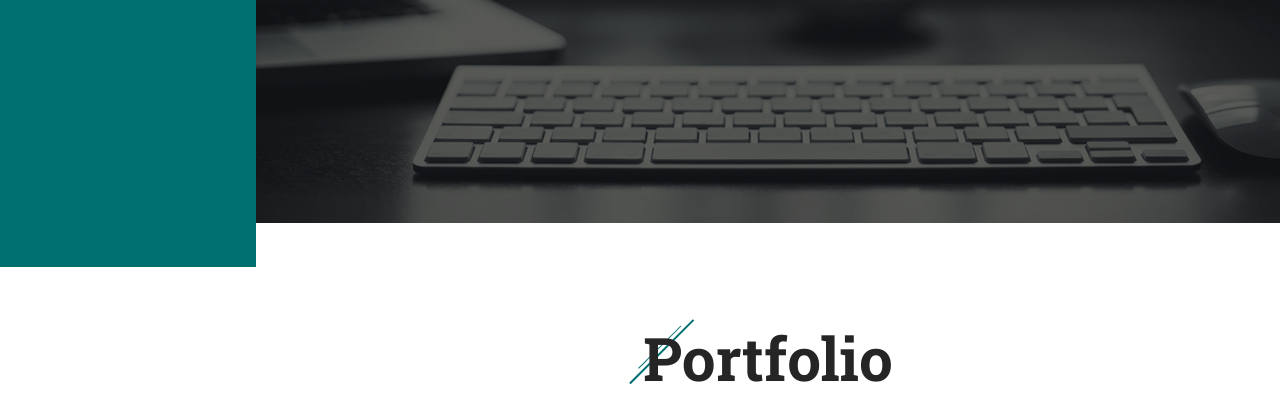
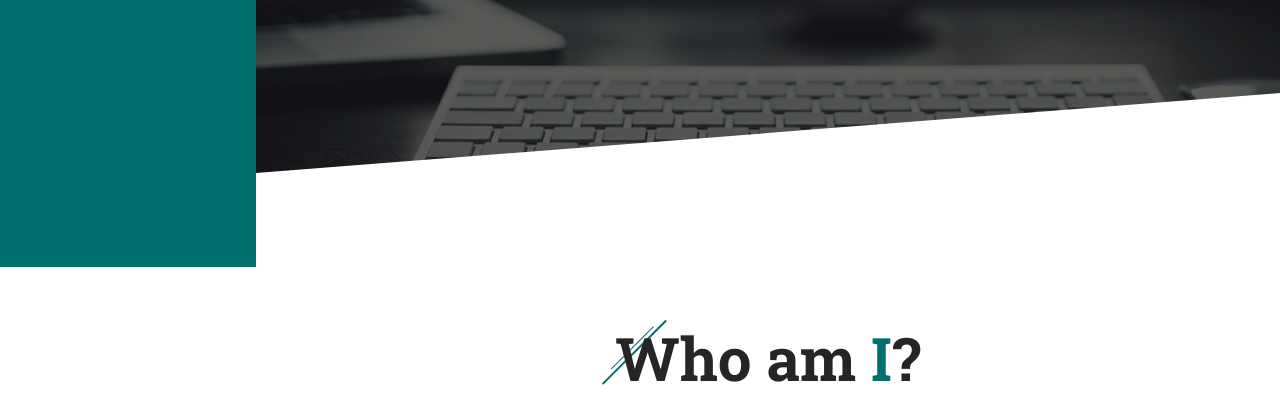
Before and after one commit to VsevolodKurochka/portfolio-old, a plain HTML site: page index.html in a window 1280 px wide. Shown: the part 533-952 px from the top of the page. Drawn offline with Linux system fonts and the light colour scheme.

Commit message:
Problems with about section

```diff
--- a/index.html
+++ b/index.html
@@ -61,7 +61,7 @@
 		</div>
 	</nav>
 	<main class="main-wrapper">
-		<header class="header" data-parallax="scroll" data-image-src="img/header.png" data-speed="0.4">
+		<header class="header border-right" data-parallax="scroll" data-image-src="img/header.png" data-speed="0.4">
 			<div class="vcontainer">
 				<div class="vrow">
 					<div class="vcol-xs-12">
@@ -78,8 +78,21 @@
 					</div>
 				</div>
 			</div>
-			<div class="header-covering"></div>
+			<!-- <div class="header-covering"></div> -->
 		</header>
+		<section class="vsection" id="about">
+			<div class="vcontainer">
+				<div class="vrow">
+					<h3 class="h3"><span class="vtitle-inner">Who am <span class="corp-c">I</span>?</span></h3>
+					<div class="about-wrap">
+						<div class="about-image">
+							<img src="img/man.png" alt="">
+						</div>
+					</div>
+					<h4 class="about-title"><div class="as">Vsevolod Kurochka</div></h4>
+				</div>
+			</div>
+		</section>
 		<section class="vsection" id="portfolio">
 			<div class="vcontainer">
 				<div class="vrow">
@@ -167,6 +180,7 @@
 				</div>
 			</div>
 		</section>
+
 		<!-- <section class="vsection" id="sec0">
 			<div class="vcontainer">
 				<div class="vrow">
--- a/sass/grid/_grid.scss
+++ b/sass/grid/_grid.scss
@@ -110,7 +110,7 @@ End:  HIDDEN AND VISIBLE UTILITIES
   }
 }
 .vsection{
-  @extend .cf;
+  //@extend .cf;
   @extend %padding-block;
   @extend .relative;
 }
--- a/sass/layouts/header/_header.scss
+++ b/sass/layouts/header/_header.scss
@@ -1,12 +1,12 @@
 .header {
-	@extend .cf;
+	@extend .relative;
 	min-height: 50px;
 	z-index: 1;
 	color: #fff;
-	padding: 75px 0;
+	padding: 75px 0 120px;
 	//@include bg('../img/header.jpg', center center, no-repeat, cover);
-	&-covering{
-		position: absolute;
+	&:after{
+		@extend .pseudo;
 		left: 0;
 		top: 0;
 		width: 100%;
@@ -15,13 +15,9 @@
 		z-index: -1;
 	}
 	@include resp-min(md){
-		padding: 125px 0;
+		padding: 125px 0 250px;
 	}
 	@include resp-min(lg){
 		padding: 250px 0;
 	}
-	@include resp-max(md){
-		padding-top: 50px;
-		padding-bottom: 50px;
-	}
 }
--- a/sass/specific/_different.scss
+++ b/sass/specific/_different.scss
@@ -24,7 +24,21 @@
     }
   }
 }
-
+.main{
+  &-wrapper{
+    @extend .relative;
+    // &:before{
+    //   @extend .pseudo;
+    //   left: 50%;
+    //   top: 0;
+    //   width: 1px;
+    //   margin-left: -0.5px;
+    //   height: 100%;
+    //   background-color: #000;
+    //   z-index: 10;
+    // }
+  }
+}
 .vline{
   @extend .relative;
   padding-bottom: $gutter;
@@ -334,3 +348,25 @@
     }
   }
 }
+.border{
+  overflow: hidden;
+  &:before{
+    border: 1024px solid transparent;
+    border-bottom: 75px solid #fff;
+  }
+  @include resp-min(md){
+    &:before{
+      border: 1920px solid transparent;
+      border-bottom: 150px solid #fff;
+    }
+  }
+  &-right{
+    @extend .border;
+    &:before{
+      @extend .pseudo;
+      right: 0;
+      bottom: -20px;
+      border-right: 0px solid rgb(255, 255, 255);
+    }
+  }
+}
--- a/sass/specific/_text.scss
+++ b/sass/specific/_text.scss
@@ -74,6 +74,9 @@ $h3-font-sizes: (
   }
 }
 //$sizes in _config.scss
+.corp-c{
+  color: setColor(corp);
+}
 @each $size-name, $size-value in $sizes{
   .#{$size-name}{
     font-size: #{$size-value};
```
Also changed, not shown: css/style.css, img/man.png (added).
